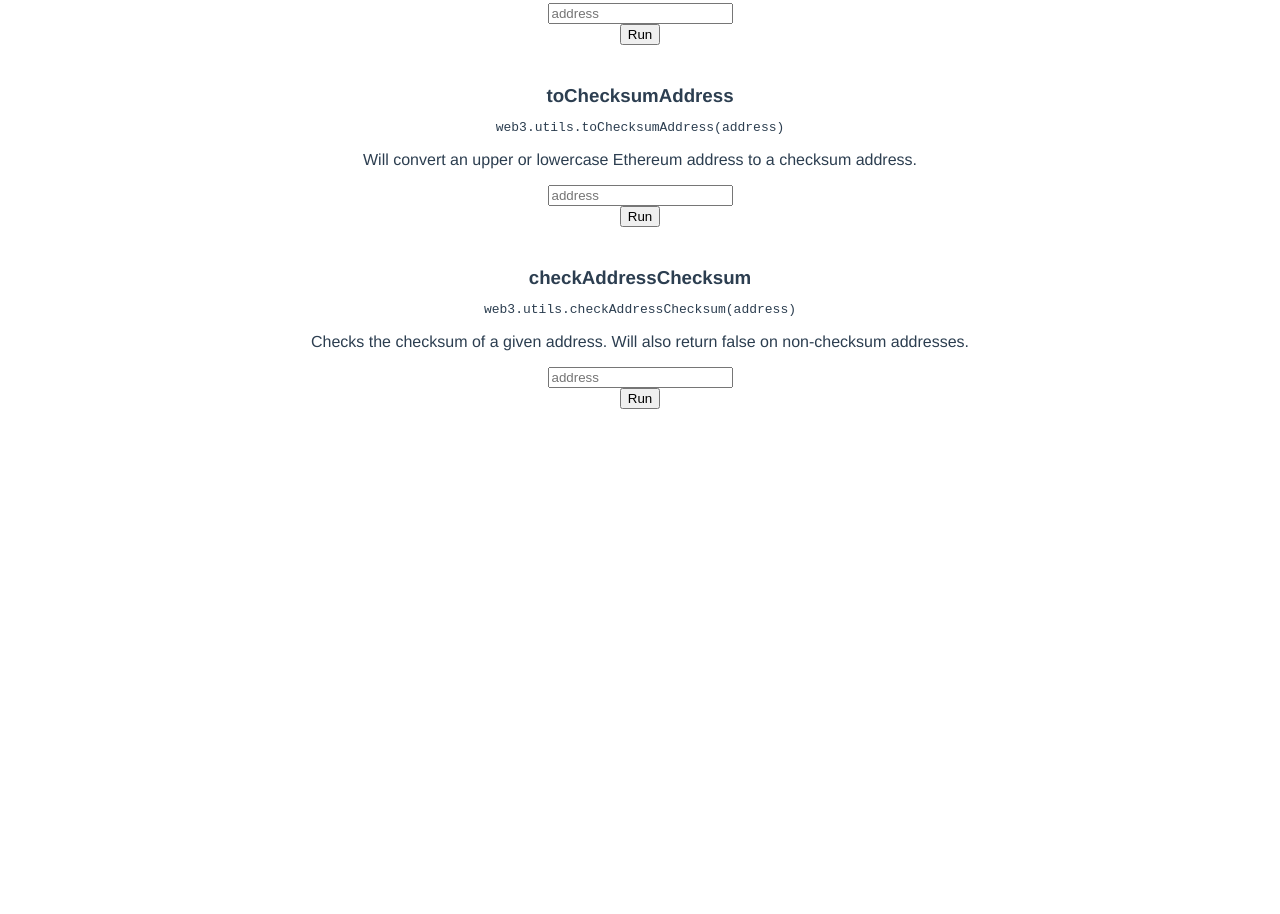
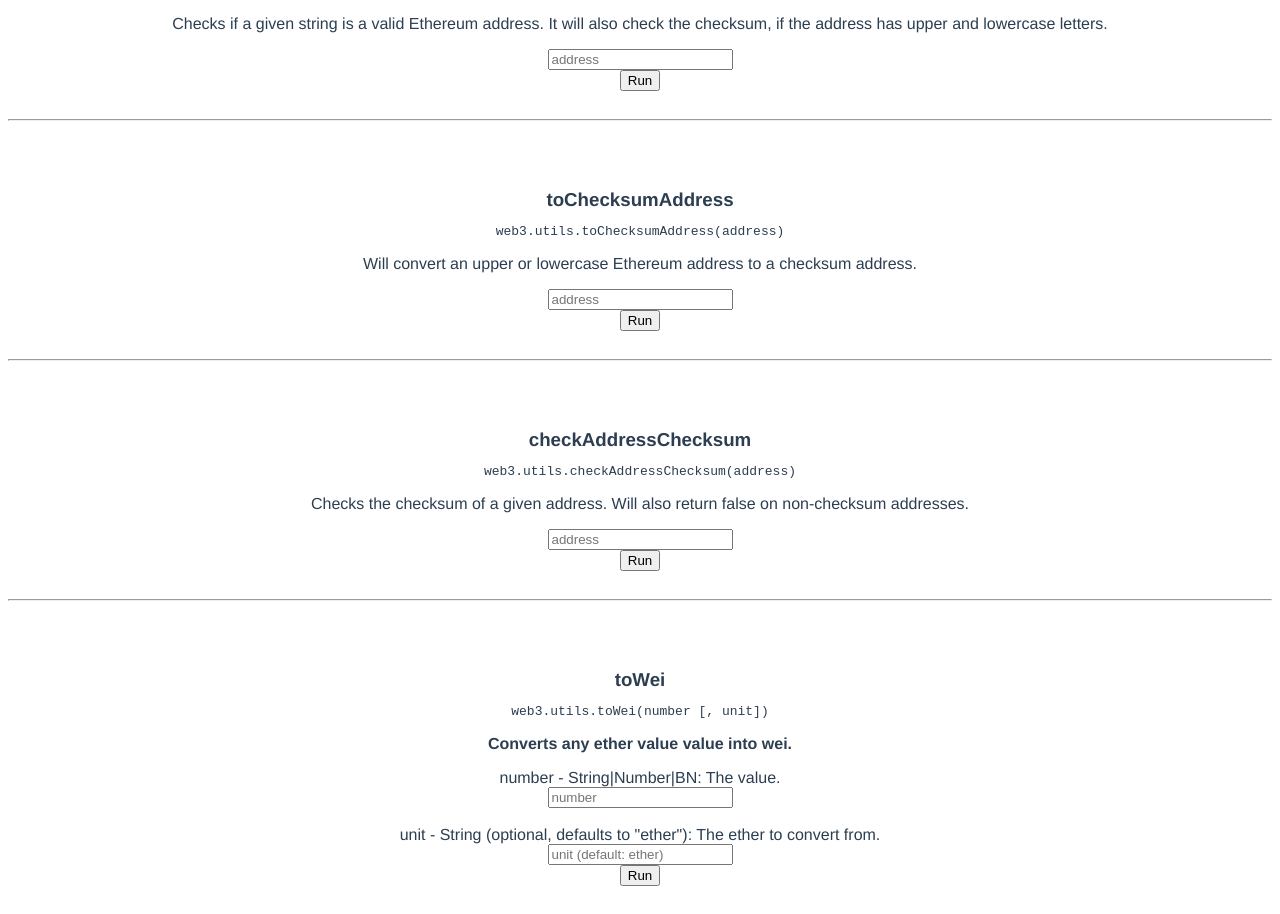
Before and after one commit to sapuri/web3-online-tools, a Vue app: page / in a window 1280 px wide. Shown: the part 307-1221 px from the top of the page. Before the commit the page ends 800 px from the top, so only its background shows below. Built offline with nearby package versions, Linux system fonts and the light colour scheme.

Commit message:
feat: add ToWei

```diff
--- a/src/components/Home.vue
+++ b/src/components/Home.vue
@@ -8,9 +8,22 @@
     </p>
     <p><a href="https://github.com/sapuri/web3-online-tools" target="_blank" rel="noopener">GitHub repository</a></p>
 
-    <IsAddress/>
-    <ToChecksumAddress/>
-    <CheckAddressChecksum/>
+    <hr>
+    <div class="function">
+      <IsAddress/>
+    </div>
+    <hr>
+    <div class="function">
+      <ToChecksumAddress/>
+    </div>
+    <hr>
+    <div class="function">
+      <CheckAddressChecksum/>
+    </div>
+    <hr>
+    <div class="function">
+      <ToWei/>
+    </div>
   </div>
 </template>
 
@@ -18,19 +31,29 @@
   import IsAddress from "./IsAddress";
   import ToChecksumAddress from './ToChecksumAddress.vue'
   import CheckAddressChecksum from './CheckAddressChecksum.vue'
+  import ToWei from "./ToWei";
 
   export default {
     name: 'home',
     components: {
       IsAddress,
       ToChecksumAddress,
-      CheckAddressChecksum
+      CheckAddressChecksum,
+      ToWei
     }
   }
 </script>
 
 <!-- Add "scoped" attribute to limit CSS to this component only -->
 <style>
+  .function {
+    padding: 20px;
+  }
+
+  .description {
+    font-weight: bold;
+  }
+
   .result {
     color: green;
   }
--- /dev/null
+++ b/src/components/ToWei.vue
@@ -0,0 +1,48 @@
+<template>
+  <div id="to-wei">
+    <h3>toWei</h3>
+    <pre>web3.utils.toWei(number [, unit])</pre>
+    <p class="description">Converts any ether value value into wei.</p>
+    <div>
+      <label for="number">number - String|Number|BN: The value.</label><br>
+      <input id="number" v-model="number" placeholder="number"><br><br>
+      <label for="number">unit - String (optional, defaults to "ether"): The ether to convert from.</label><br>
+      <input id="unit" v-model="unit" placeholder="unit (default: ether)">
+      <br>
+      <button v-on:click="run">Run</button>
+      <p v-if="result" class="result">Result: {{ result }}</p>
+      <p v-if="errorMsg" class="error-msg">{{ errorMsg }}</p>
+    </div>
+  </div>
+</template>
+
+<script>
+  import * as web3 from "web3";
+
+  export default {
+    name: 'to-wei',
+    data() {
+      return {
+        number: '',
+        unit: '',
+        result: '',
+        errorMsg: ''
+      }
+    },
+    methods: {
+      run: function () {
+        this.result = '';
+        this.errorMsg = '';
+        try {
+          this.result = web3.utils.toWei(this.number, this.unit).toString();
+        } catch (e) {
+          this.errorMsg = e.toString();
+        }
+      }
+    }
+  }
+</script>
+
+<style scoped>
+
+</style>
```
